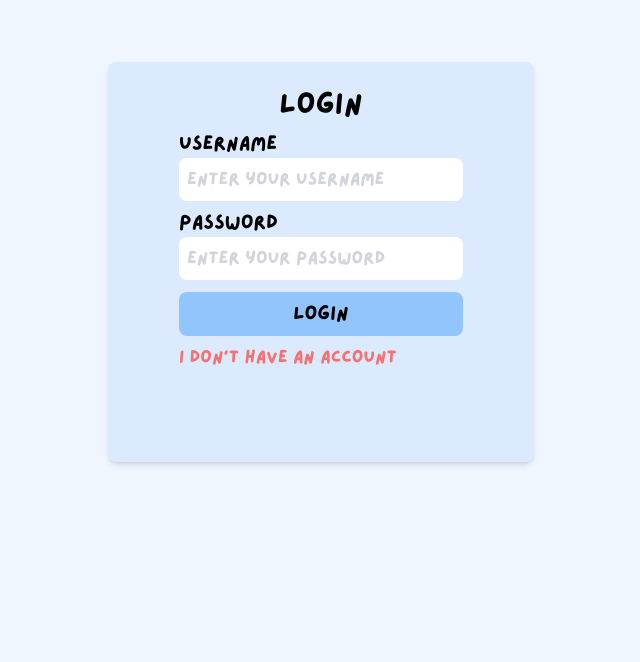
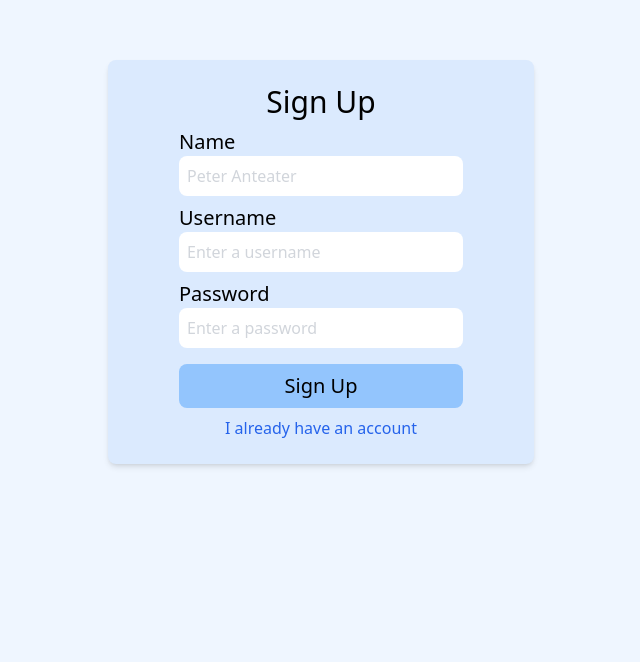
Before and after one commit to 33-Shikamaru/LockedIn, a React (Vite) app: page /signup in a window 1280 px wide. Shown: the part 138-800 px from the top of the page, without its empty margins (319-959 px from the left). Built offline with nearby package versions, Linux system fonts and the light colour scheme; no server answers.

Commit message:
Added sign up page and set up routes

```diff
--- a/package.json
+++ b/package.json
@@ -18,6 +18,7 @@
     "react": "^18.3.1",
     "react-calendar": "^5.1.0",
     "react-dom": "^18.3.1",
+    "react-router-dom": "^7.0.1",
     "tailwind": "^4.0.0"
   },
   "devDependencies": {
--- a/src/App.tsx
+++ b/src/App.tsx
@@ -1,53 +1,18 @@
-import { useState } from 'react'
-import './App.css'
-import Navbar from './components/Navbar.tsx'
-import Title from './components/Title.tsx'
-import DashNote from './components/Dashnote.tsx'
-import MiniCalendar from './components/Calendar.tsx'
-import ToDoList from './components/ToDoList.tsx'
-import WeatherWidget from './components/weather/index.tsx'
+import {BrowserRouter as Router, Routes, Route } from 'react-router-dom'
 import Login from './components/Login.tsx'
+import Signup from './components/SignUp.tsx'
+import Home from './components/Home.tsx'
 
 function App() {
-
-  const [inputValue, setinputValue] = useState('Irvine');
-  const [location, setLocation] = useState('Irvine');
-
-  const handleFormSubmit = (e : React.FormEvent<HTMLFormElement>) => {
-    e.preventDefault();
-    setLocation(inputValue);
-  }
-
   return (
-    <>
-      <Login />
-      <Title />
-      <Navbar />
-      {/* After we get user info we pass it here or in the DashNote.tsx file */}
-      <DashNote username="Jefferson McLinden"/>
-
-      <div className="flex items-center justify-center m-10">
-        <MiniCalendar/>
-          <div className="flex flex-col items-center" aria-label="select-location">
-            <form
-            className="flex flex-col items-center"
-            onSubmit={handleFormSubmit}
-            >
-              <input
-              className='bg-slate-100 pl-3 w-3/4 rounded-md mb-1'
-              type="text" value={inputValue} placeholder="Enter Location" onChange={(e)=>{setinputValue(e.target.value)}}/>
-
-              <button
-              className='bg-blue-200 px-3 rounded-md my-1'
-              type="submit">Update</button>
-            </form>
-            <WeatherWidget location={location}/>
-          </div>
-      </div>
-
-      <ToDoList />
-    </>
-  )
+    <Router>
+      <Routes>
+        <Route path="/" element={<Login />} />
+        <Route path="/signup" element={<Signup />} />
+        <Route path="/home" element={<Home />} />
+      </Routes>
+    </Router>
+  );
 }
 
 export default App
--- /dev/null
+++ b/src/components/Home.tsx
@@ -0,0 +1,50 @@
+import { useState } from 'react'
+import Navbar from './Navbar.tsx'
+import Title from './Title.tsx'
+import DashNote from './Dashnote.tsx'
+import MiniCalendar from './Calendar.tsx'
+import ToDoList from './ToDoList.tsx'
+import WeatherWidget from './weather/index.tsx'
+
+
+const Home = () => {
+  const [inputValue, setinputValue] = useState('Irvine');
+  const [location, setLocation] = useState('Irvine');
+
+  const handleFormSubmit = (e : React.FormEvent<HTMLFormElement>) => {
+    e.preventDefault();
+    setLocation(inputValue);
+  }
+  return (
+    <>
+      <Title />
+      <Navbar />
+      {/* After we get user info we pass it here or in the DashNote.tsx file */}
+      <DashNote username="Jefferson McLinden"/>
+
+      <div className="flex items-center justify-center m-10">
+        <MiniCalendar/>
+          <div className="flex flex-col items-center" aria-label="select-location">
+            <form
+            className="flex flex-col items-center"
+            onSubmit={handleFormSubmit}
+            >
+              <input
+              className='bg-slate-100 pl-3 w-3/4 rounded-md mb-1'
+              type="text" value={inputValue} placeholder="Enter Location" onChange={(e)=>{setinputValue(e.target.value)}}/>
+
+              <button
+              className='bg-blue-200 px-3 rounded-md my-1'
+              type="submit">Update</button>
+            </form>
+            <WeatherWidget location={location}/>
+          </div>
+      </div>
+
+      <ToDoList />
+
+    </>
+  );
+}
+
+export default Home
--- a/src/components/Login.tsx
+++ b/src/components/Login.tsx
@@ -1,7 +1,21 @@
+import { useNavigate } from 'react-router-dom'
+
 const Login = () => {
+
+  const navigate = useNavigate();
+
+  const handleLogin = (e: React.FormEvent) => {
+    e.preventDefault();
+    navigate('/home');
+  };
+
+  const redirectToSignup = () => {
+    navigate('/signup');
+  };
+
   return (
     <div className="flex items-center justify-center h-screen bg-blue-50">
-      <div className="flex flex-col items-center bg-blue-100 w-1/3 h-1/2 p-6 rounded-lg shadow-md" aria-label="login-container">
+      <div className="flex flex-col items-center bg-blue-100 w-1/3 h-fit p-6 rounded-lg shadow-md" aria-label="login-container">
         <h1 className="text-3xl mb-2">Login</h1>
 
         <form action="" className="flex flex-col w-3/4">
@@ -11,12 +25,15 @@ const Login = () => {
 
             <label htmlFor="password" className="text-xl">Password</label>
             <input type="text" id="password" placeholder="Enter your password"
-            className="p-2 rounded-lg placeholder-gray-300 outline-none mb-3"/>
+            className="p-2 rounded-lg placeholder-gray-300 outline-none mb-4"/>
 
             <button type="submit"
-            className="bg-blue-300 py-2 rounded-lg text-xl hover:bg-blue-400 mb-2">Login</button>
+            className="bg-blue-300 py-2 rounded-lg text-xl hover:bg-blue-400 mb-2"
+            onClick={handleLogin}>Login</button>
 
-            <a href="" className="text-red-400">I don't have an account</a>
+            <button type="button"
+            className="text-blue-600 hover:text-blue-800"
+            onClick={redirectToSignup}>I don't have an account</button>
         </form>
 
 
--- /dev/null
+++ b/src/components/Signup.tsx
@@ -0,0 +1,42 @@
+import { useNavigate } from 'react-router-dom'
+
+const Signup = () => {
+  const navigate = useNavigate();
+
+  const redirectToLogin = () => {
+    navigate('/');
+  };
+
+    return (
+      <div className="flex items-center justify-center h-screen bg-blue-50">
+        <div className="flex flex-col items-center bg-blue-100 w-1/3 h-fit p-6 rounded-lg shadow-md" aria-label="login-container">
+          <h1 className="text-3xl mb-2">Sign Up</h1>
+
+          <form action="" className="flex flex-col w-3/4">
+              <label htmlFor="first" className="text-xl">Name</label>
+              <input type="text" id="firstName" placeholder="Peter Anteater"
+              className="p-2 rounded-lg placeholder-gray-300 outline-none mb-2"/>
+
+              <label htmlFor="user" className="text-xl">Username</label>
+              <input type="text" id="username" placeholder="Enter a username"
+              className="p-2 rounded-lg placeholder-gray-300 outline-none mb-2"/>
+
+              <label htmlFor="password" className="text-xl">Password</label>
+              <input type="text" id="password" placeholder="Enter a password"
+              className="p-2 rounded-lg placeholder-gray-300 outline-none mb-4"/>
+
+              <button type="submit"
+              className="bg-blue-300 py-2 rounded-lg text-xl hover:bg-blue-400 mb-2">Sign Up</button>
+
+              <button type="button"
+              className="text-blue-600 hover:text-blue-800"
+              onClick={redirectToLogin}>I already have an account</button>
+          </form>
+
+
+        </div>
+      </div>
+    )
+  }
+
+export default Signup
```
Also changed, not shown: 1 other file (tests, documents, lock files or other folders).
